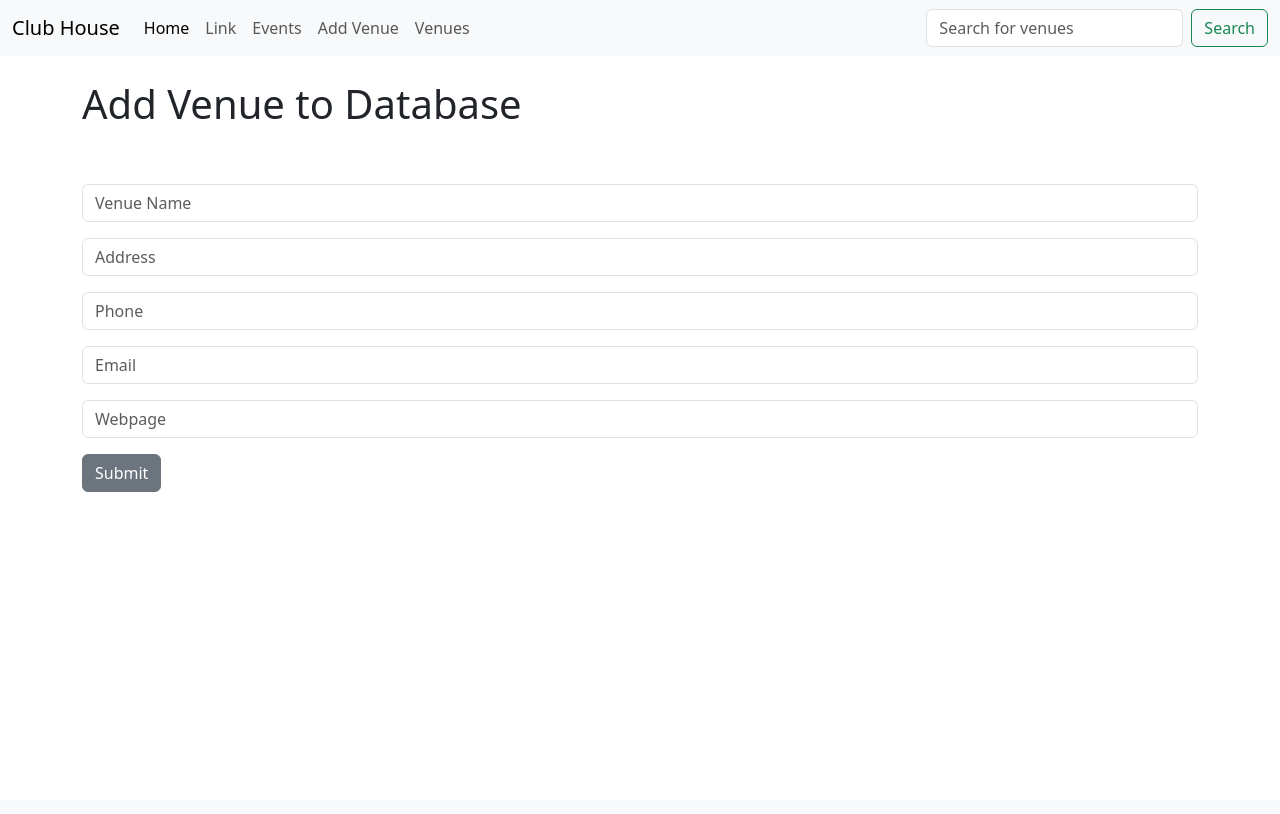
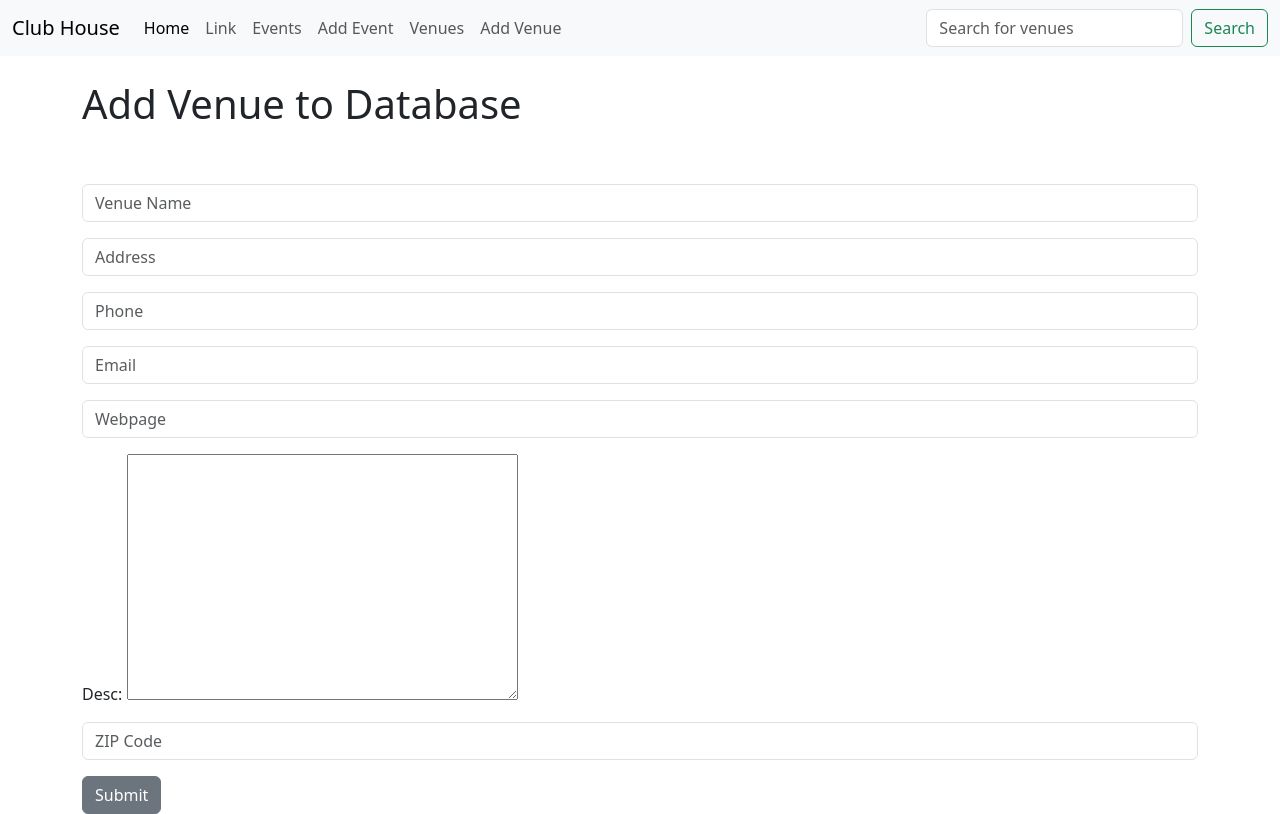
Before and after one commit to RomanNaumenko/club_house_project, a Django app: page /home/add_venue/ in a window 1280 px wide. Before the commit the page ends 492 px from the top, so only its background shows below. Run offline with Django 4.2, Linux system fonts and the light colour scheme.

Commit message:
Create add_event functionality with any necessary additions.

```diff
--- a/event/forms.py
+++ b/event/forms.py
@@ -1,23 +1,66 @@
 from django import forms
 from django.forms import ModelForm
 from .models import Venue, ClubUser, Event
+# from datetimepicker.widgets import DateTimePicker
 
 
 class VenueForm(ModelForm):
     class Meta:
         model = Venue
-        fields = ('name', 'address', 'phone', 'email', 'web')
+        fields = ('name', 'address', 'phone', 'email', 'web', 'desc', 'postal_code')
         labels = {
             'name': '',
             'address': '',
             'phone': '',
             'email': '',
             'web': '',
+            'description': '',
+            'postal_code': ''
         }
         widgets = {
             'name': forms.TextInput(attrs={'class': 'form-control', 'placeholder': 'Venue Name'}),
-            'address': forms.TextInput(attrs={'class': 'form-control',  'placeholder': 'Address'}),
+            'address': forms.TextInput(attrs={'class': 'form-control', 'placeholder': 'Address'}),
             'phone': forms.TextInput(attrs={'class': 'form-control', 'placeholder': 'Phone'}),
             'email': forms.EmailInput(attrs={'class': 'form-control', 'placeholder': 'Email'}),
-            'web': forms.TextInput(attrs={'class': 'form-control', 'placeholder': 'Webpage'})
+            'web': forms.TextInput(attrs={'class': 'form-control', 'placeholder': 'Webpage'}),
+            'description': forms.TextInput(attrs={'class': 'form-control', 'placeholder': 'Description'}),
+            'postal_code': forms.TextInput(attrs={'class': 'form-control', 'placeholder': 'ZIP Code'})
         }
+
+
+class EventForm(ModelForm):
+    class Meta:
+        model = Event
+        fields = ('name', 'event_date', 'venue', 'manager', 'desc', 'visitors')
+        labels = {
+            'name': '',
+            'event_date': '',
+            'venue': 'Venue',
+            'manager': 'Manager',
+            'description': 'Description',
+            'visitors': 'Visitors',
+
+        }
+
+        # event_date = forms.DateTimeField(
+        #     widget=DateTimePicker(
+        #         options={
+        #             'format': 'YYYY-MM-DD HH:mm:ss',
+        #             'showClear': True,
+        #             'sideBySide': True,
+        #         }
+        #     ),
+        #     input_formats=['%Y-%m-%d %H:%M:%S']
+        # )
+
+        widgets = {
+            'name': forms.TextInput(attrs={'class': 'form-control', 'placeholder': 'Event Name'}),
+            'event_date': forms.DateTimeInput(
+                attrs={'type': 'datetime-local', 'class': 'form-control', 'placeholder': 'DD.MM.YYYY'},
+                format='%Y-%m-%dT%H:%M'
+            ),
+            'venue': forms.Select(attrs={'class': 'form-select', 'placeholder': 'Venue'}),
+            'manager': forms.Select(attrs={'class': 'form-select', 'placeholder': 'Manager'}),
+            'description': forms.Textarea(attrs={'class': 'form-control', 'placeholder': 'Description'}),
+            'visitors': forms.SelectMultiple(attrs={'class': 'form-control', 'placeholder': 'Visitors'})
+        }
--- a/event/urls.py
+++ b/event/urls.py
@@ -9,4 +9,5 @@ urlpatterns = [
     path('show_venue/<venue_id>', views.show_venue_by_id, name='show-venue'),
     path('search_venues/', views.search_for_venues, name='search-venue'),
     path('update_venue/<venue_id>', views.update_venue, name='update-venue'),
+    path('add_event/', views.add_event, name='add-event'),
     ]
--- a/event/views.py
+++ b/event/views.py
@@ -1,6 +1,6 @@
 from django.shortcuts import render, redirect
 from .models import ClubUser, Venue, Event
-from .forms import VenueForm
+from .forms import VenueForm, EventForm
 from django.http import HttpResponseRedirect
 
 
@@ -55,3 +55,16 @@ def update_venue(request, venue_id):
         form.save()
         return redirect('venues')
     return render(request, 'events/update_venue.html', {"venue": venue, 'form': form})
+
+
+def add_event(request):
+    submitted = False
+    if request.method == "POST":
+        form = EventForm(request.POST)
+        if form.is_valid():
+            form.save()
+            return HttpResponseRedirect('/home/add_event?submitted=True')
+    form = EventForm
+    if 'submitted' in request.GET:
+        submitted = True
+    return render(request, 'events/add_event.html', {'form': form, 'submitted': submitted})
--- a/templates/base/navbar.html
+++ b/templates/base/navbar.html
@@ -17,12 +17,16 @@
           <li class="nav-item">
           <a class="nav-link" href="{% url 'events' %}">Events</a>
         </li>
+         <li class="nav-item">
+          <a class="nav-link" href="{% url 'add-event' %}">Add Event</a>
+        </li>
+        <li class="nav-item">
+          <a class="nav-link" href="{% url 'venues' %}">Venues</a>
+        </li>
           <li class="nav-item">
           <a class="nav-link" href="{% url 'add-venue' %}">Add Venue</a>
         </li>
-          <li class="nav-item">
-          <a class="nav-link" href="{% url 'venues' %}">Venues</a>
-        </li>
+
 
 
       </ul>
```
Also changed, not shown: templates/events/add_event.html (added, +21 -0 lines), db.sqlite3.
